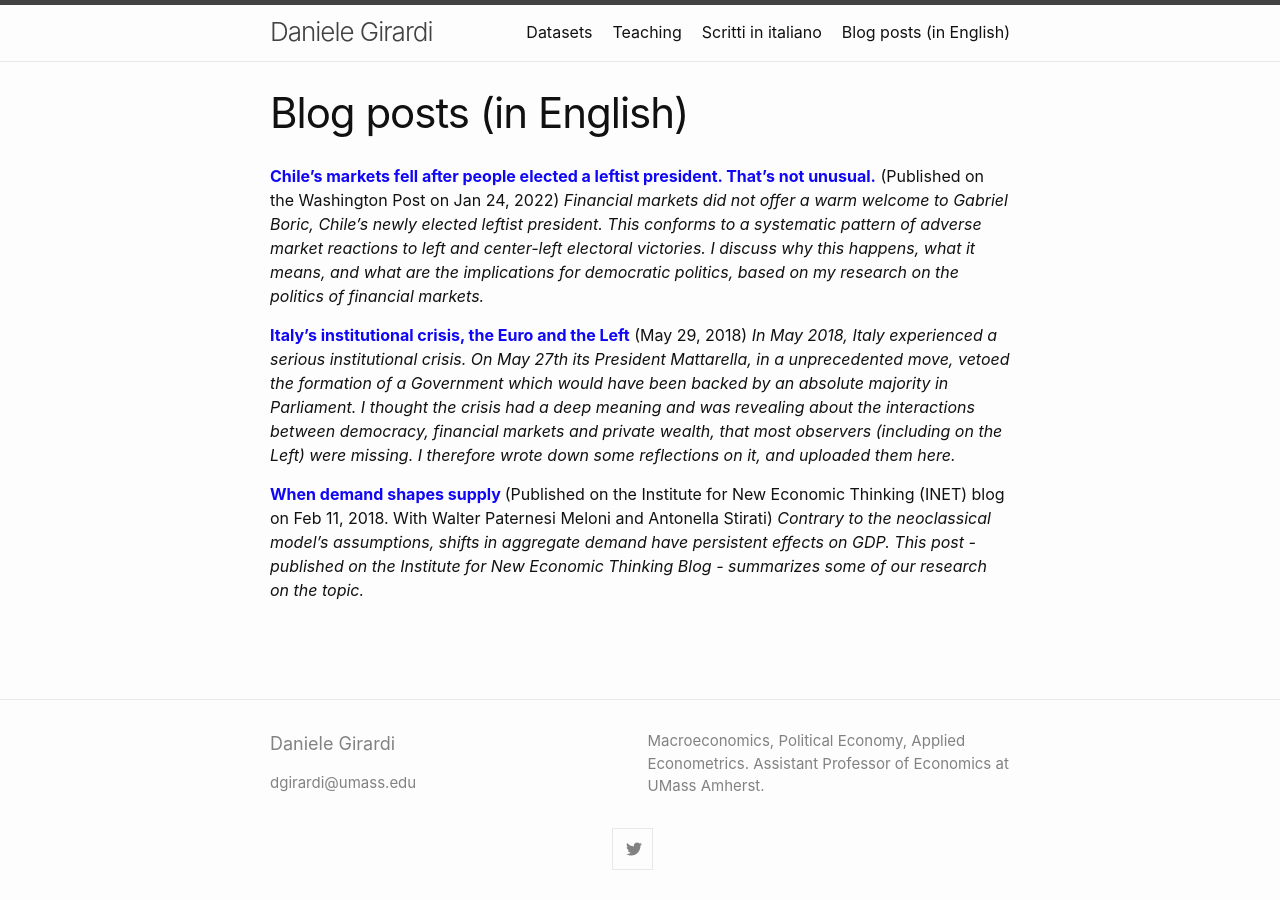
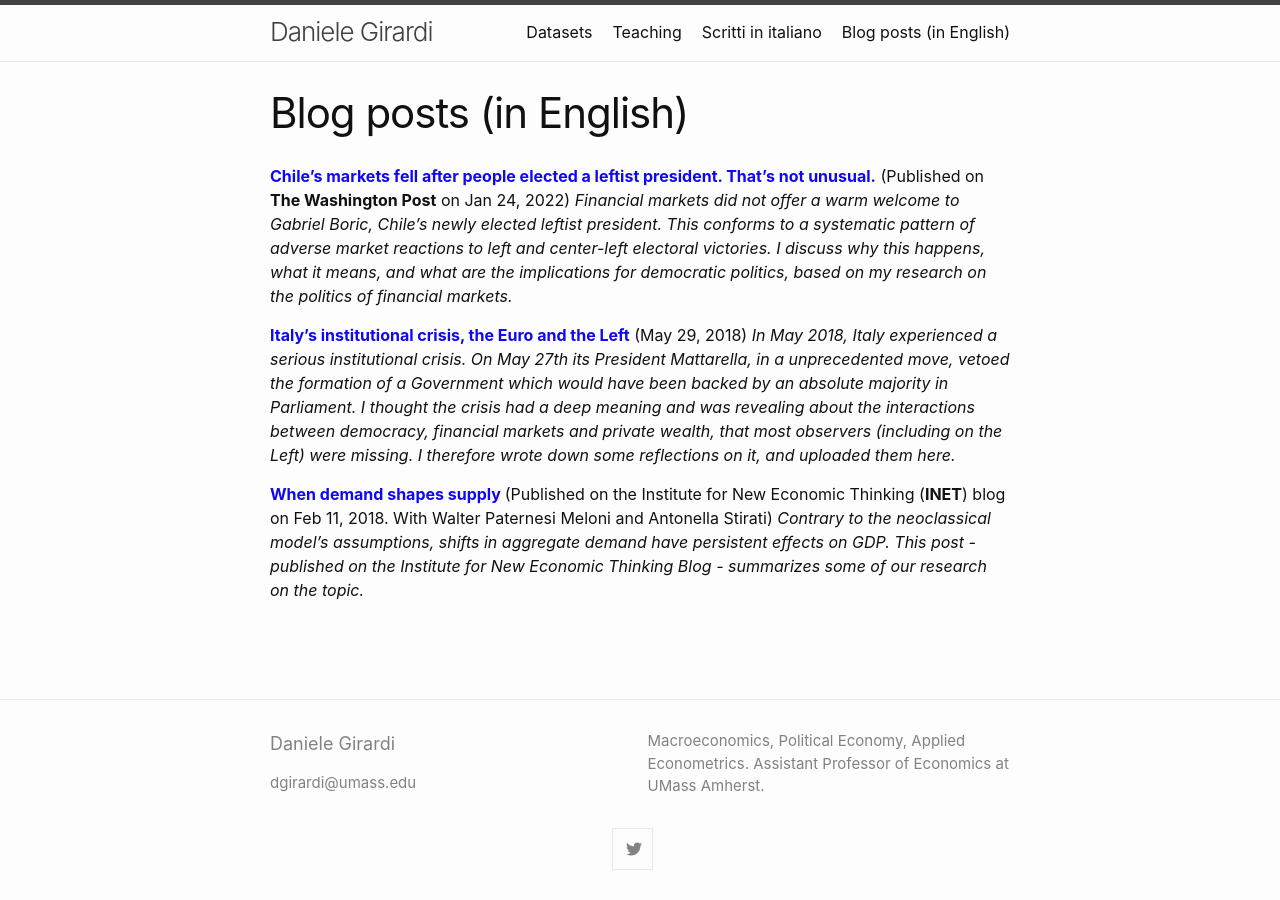
Before and after one commit to danielegirardi/danielegirardi.github.io, a Jekyll site: the page built from posts/english_posts.md, in a window 1280 px wide. Built offline with Jekyll 4.4.1, drawn with Linux system fonts in a browser that asks for light colours.

Commit message:
Update english_posts.md

```diff
--- a/posts/english_posts.md
+++ b/posts/english_posts.md
@@ -6,11 +6,11 @@ permalink: /english_posts/
 
 <style type="text/css">a {text-decoration: none; color: inherit}</style>
 
-<span style="color: #1008F4;"><strong><a href="https://www.washingtonpost.com/politics/2022/01/24/chiles-markets-fell-after-people-elected-leftist-president-thats-not-unusual/" target="_blank" rel="noopener">Chile’s markets fell after people elected a leftist president. That’s not unusual.</a></strong></span> (Published on the Washington Post on Jan 24, 2022)
+<span style="color: #1008F4;"><strong><a href="https://www.washingtonpost.com/politics/2022/01/24/chiles-markets-fell-after-people-elected-leftist-president-thats-not-unusual/" target="_blank" rel="noopener">Chile’s markets fell after people elected a leftist president. That’s not unusual.</a></strong></span> (Published on <b>The Washington Post</b> on Jan 24, 2022)
 <em>Financial markets did not offer a warm welcome to Gabriel Boric, Chile’s newly elected leftist president. This conforms to a systematic pattern of adverse market reactions to left and center-left electoral victories. I discuss why this happens, what it means, and what are the implications for democratic politics, based on my research on the politics of financial markets. </em>
 
 <span style="color: #1008F4;"><strong><a href="https://danielegirardi.github.io/posts/may2018post" target="_blank" rel="noopener">Italy's institutional crisis, the Euro and the Left</a></strong></span> (May 29, 2018)
 <em>In May 2018, Italy experienced a serious institutional crisis. On May 27th its President Mattarella, in a unprecedented move, vetoed the formation of a Government which would have been backed by an absolute majority in Parliament. I thought the crisis had a deep meaning and was revealing about the interactions between democracy, financial markets and private wealth, that most observers (including on the Left) were missing. I therefore wrote down some reflections on it, and uploaded them here. </em>
 
-<span style="color: #1008F4;"><strong><a href="https://www.ineteconomics.org/perspectives/blog/when-demand-shapes-supply" target="_blank" rel="noopener">When demand shapes supply </a></strong></span> (Published on the Institute for New Economic Thinking (INET) blog on Feb 11, 2018. With Walter Paternesi Meloni and Antonella Stirati)
+<span style="color: #1008F4;"><strong><a href="https://www.ineteconomics.org/perspectives/blog/when-demand-shapes-supply" target="_blank" rel="noopener">When demand shapes supply </a></strong></span> (Published on the Institute for New Economic Thinking (<b>INET</b>) blog on Feb 11, 2018. With Walter Paternesi Meloni and Antonella Stirati)
 <em>Contrary to the neoclassical model’s assumptions, shifts in aggregate demand have persistent effects on GDP. This post - published on the Institute for New Economic Thinking Blog - summarizes some of our research on the topic.</em>
```
